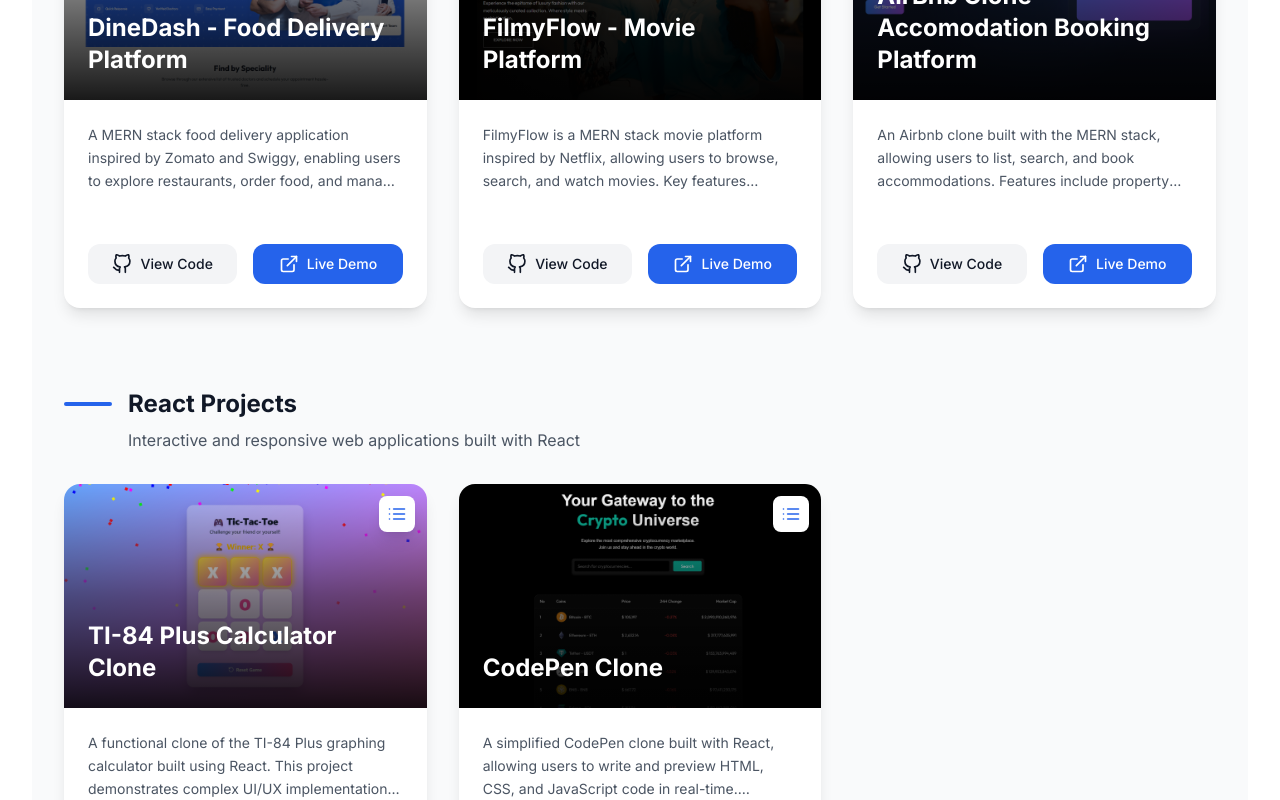
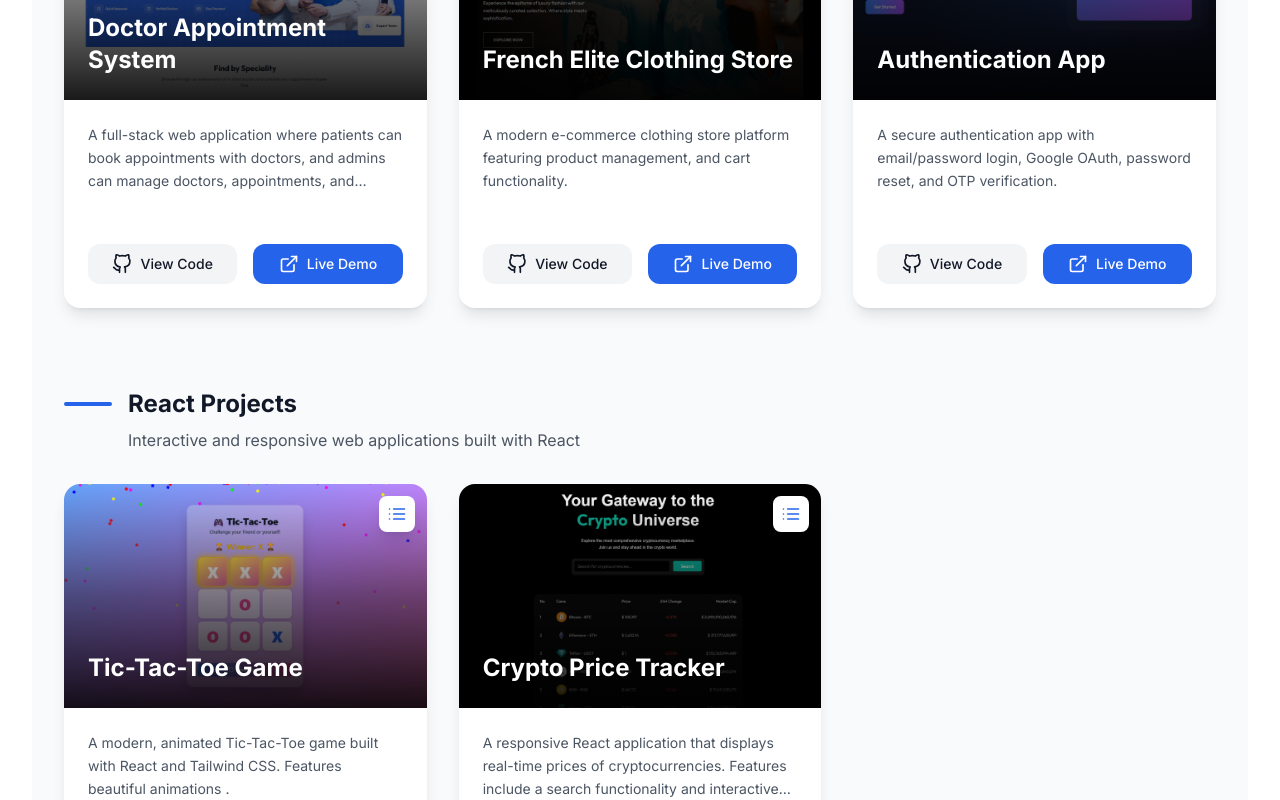
Before and after one commit to Vasuaghera/Portfolio, a React (Vite) app: page / in a window 1280 px wide. Shown: the part 2580-3380 px from the top of the page. Built offline with nearby package versions, Linux system fonts and the light colour scheme.

Commit message:
Update portfolio project with latest changes.

```diff
--- a/src/components/Projects.jsx
+++ b/src/components/Projects.jsx
@@ -14,95 +14,99 @@
 const Projects = () => {
   const mernProjects = [
     {
-      title: "DineDash - Food Delivery Platform",
-      description: "A MERN stack food delivery application inspired by Zomato and Swiggy, enabling users to explore restaurants, order food, and manage deliveries. Features include user authentication, real-time order tracking, and a comprehensive admin panel for restaurant management.",
+      title: "Doctor Appointment System",
+      description: "A full-stack web application where patients can book appointments with doctors, and admins can manage doctors, appointments, and earnings.",
       image: d,
-      githubLink: "https://github.com/Vasuaghera/DineDash",
-      liveLink: "https://dinedash.vercel.app/",
+      githubLink: "https://github.com/Vasuaghera/Doctor_appointment_booking_system",
+      liveLink: "https://doctor-appointment-booking-system-jade.vercel.app/",
       moreDetails: [
-        "Built with React, Redux, Node.js, Express.js, and MongoDB.",
-        "Implemented JWT for secure user authentication and authorization.",
-        "Real-time order status updates using Socket.IO (or similar).",
-        "Responsive UI/UX design with Tailwind CSS for seamless experience across devices.",
-        "Integrated payment gateway (e.g., Stripe) for secure transactions.",
-      ],
+        "Full-stack application enabling patients to book appointments with doctors.",
+        "Role-based dashboards for patients, doctors, and admins to manage profiles and appointments.",
+        "Secure user authentication with login and registration.",
+        "Email notifications to users.",
+        "Admin panel to manage doctors, appointments, and view earnings.",
+        "Built with React, Express.js, MongoDB."
+      ]
     },
     {
-      title: "FilmyFlow - Movie Platform",
-      description: "FilmyFlow is a MERN stack movie platform inspired by Netflix, allowing users to browse, search, and watch movies. Key features include a robust movie database, user profiles, watchlists, and personalized recommendations.",
+      title: "French Elite Clothing Store",
+      description: "A modern e-commerce clothing store platform featuring product management, and cart functionality.",
       image: f,
-      githubLink: "https://github.com/Vasuaghera/FilmyFlow",
-      liveLink: "https://filmyflow.vercel.app/",
+      githubLink: "https://github.com/Vasuaghera/Clothing-Website",
+      liveLink: "https://clothing-website-frontend3.onrender.com/",
       moreDetails: [
-        "Utilized React for dynamic frontend and Node.js with Express.js for backend APIs.",
-        "MongoDB for flexible data storage of movies, users, and watchlists.",
-        "Implemented movie search functionality with filters and sorting options.",
-        "User authentication and personalized dashboards for watch history and favorites.",
-        "Integrated with TMDB API for comprehensive movie data and posters.",
-      ],
+        "E-commerce website for browsing and purchasing clothing products.",
+        "Admin panel for product and order management.",
+        "Shopping cart functionality with product add/remove and checkout flow..",
+        "User authentication and secure account management.",
+        "Fast, modern UI built with React and Vite.",
+        "Backend powered by Node.js, Express.js, and MongoDB for data handling."
+      ]
     },
     {
-      title: "AirBnb Clone - Accomodation Booking Platform",
-      description: "An Airbnb clone built with the MERN stack, allowing users to list, search, and book accommodations. Features include property listings with images, user authentication, booking management, and a messaging system.",
+      title: "Authentication App",
+      description: "A secure authentication app with email/password login, Google OAuth, password reset, and OTP verification.",
       image: a,
-      githubLink: "https://github.com/Vasuaghera/AirBnb-Clone",
-      liveLink: "https://airbnb-clone-rose-beta.vercel.app/",
+      githubLink: "https://github.com/Vasuaghera/Authentication-App",
+      liveLink: "https://authentication-app-9.onrender.com/",
       moreDetails: [
-        "Frontend developed with React and Tailwind CSS for modern UI.",
-        "Backend powered by Node.js and Express.js, with MongoDB as the database.",
-        "User authentication, property creation, and booking functionalities.",
-        "Image upload (e.g., Cloudinary) for property photos.",
-        "Responsive design for optimal viewing on all devices.",
-      ],
-    },
+        "Secure authentication system supporting email/password login and Google OAuth.",
+        "OTP verification.",
+        "User profile management with options to update details.",
+        "Password reset functionality via email to enhance account security.",
+        "Implemented JWT for secure session management.",
+        "Built using React, Node.js, Express.js, MongoDB, JWT, and OAuth."
+      ]
+    }
   ];
 
   const reactProjects = [
     {
-      title: "TI-84 Plus Calculator Clone",
-      description: "A functional clone of the TI-84 Plus graphing calculator built using React. This project demonstrates complex UI/UX implementation and intricate state management for calculator logic.",
+      title: "Tic-Tac-Toe Game",
+      description: "A modern, animated Tic-Tac-Toe game built with React and Tailwind CSS. Features beautiful animations .",
       image: ti,
-      githubLink: "https://github.com/Vasuaghera/TI-84-Plus-Calculator-Clone",
-      liveLink: "https://ti-84-plus-calculator.vercel.app/",
+      githubLink: "https://github.com/Vasuaghera/Tic-tac-toe",
+      liveLink: "https://tic-tac-toe-hwhg.onrender.com/",
       moreDetails: [
-        "Developed with React for component-based architecture.",
-        "Implemented full calculator functionality, including arithmetic operations, scientific functions, and graphing capabilities.",
-        "Responsive design to adapt to different screen sizes.",
-        "Complex state management for handling input, display, and calculation logic.",
-        "Clean and intuitive user interface resembling the original TI-84 Plus.",
-      ],
+        "Two-player Tic-Tac-Toe with intuitive interactions.",
+        "Smooth transitions and visual feedback enhance user experience.",
+        "Adds celebratory animations when a player wins.",
+        "Optimized for various devices, ensuring consistent gameplay across screen sizes.",
+        "Modern aesthetic with transparent elements and subtle shadows.",
+        "Built with React, Tailwind CSS, and Vite"
+      ]
     },
     {
-      title: "CodePen Clone",
-      description: "A simplified CodePen clone built with React, allowing users to write and preview HTML, CSS, and JavaScript code in real-time. Features include a resizable editor and live output display.",
+      title: "Crypto Price Tracker",
+      description: "A responsive React application that displays real-time prices of cryptocurrencies. Features include a search functionality and interactive charts for price analysis.",
       image: cp,
-      githubLink: "https://github.com/Vasuaghera/CodePen-Clone",
-      liveLink: "https://codepen-clone-drab.vercel.app/",
+      githubLink: "https://github.com/Vasuaghera/Crypto-Price-Tracker",
+      liveLink: "https://crypto-price-tracker-7doy.vercel.app/",
       moreDetails: [
-        "Frontend built using React for dynamic UI updates.",
-        "Real-time code compilation and rendering using iframes.",
-        "Resizable panels for HTML, CSS, JavaScript editors, and live preview.",
-        "Syntax highlighting for improved code readability.",
-        "Simple and intuitive interface for quick prototyping.",
-      ],
-    },
+        "Fetches and displays up-to-date prices of the top 100 cryptocurrencies using the CoinGecko API.",
+        "Allows users to search for specific cryptocurrencies by name . ",
+        "Utilizes Chart.js to present historical price data in an engaging visual format.",
+        "Temperature, humidity, and wind speed details",
+        "Ensures optimal viewing experience across various devices and screen sizes.",
+        "Implements a dark-themed user interface for better visual comfort."
+      ]
+    }
   ];
 
   const coreProjects = [
     {
-      title: "OOPs Concepts (C++)",
-      description: "A C++ project demonstrating fundamental Object-Oriented Programming (OOP) concepts such as encapsulation, inheritance, polymorphism, and abstraction through practical examples.",
+      title: "RideEase – Object-Oriented Ride Booking System",
+      description: "A console-based ride booking system developed in C++ using object-oriented programming principles. Features include user ride booking, fare calculation .",
       image: oops,
-      githubLink: "https://github.com/Vasuaghera/OOPs-Concepts",
-      liveLink: "#", // No live link for a C++ console application
+      githubLink: "https://github.com/Vasuaghera/RideEase-Object-Oriented-Ride-Booking-System-in-C-",
+      // liveLink: "https://github.com/Vasuaghera/RideEase-Object-Oriented-Ride-Booking-System-in-C-",
       moreDetails: [
-        "Implemented classes and objects to model real-world entities.",
-        "Demonstrated inheritance for code reusability and hierarchical relationships.",
-        "Showcased polymorphism through virtual functions and function overriding.",
-        "Utilized encapsulation to hide implementation details and expose interfaces.",
-        "Clear and well-commented code for educational purposes.",
-      ],
-    },
+        "Utilizes classes and objects to encapsulate functionalities like user management, ride booking, and fare calculation.",
+        "Enables users to book rides by providing pickup and drop-off locations.",
+        "Calculates fares based on distance and predefined rates, providing users with cost estimates.",
+        "Built with C++"
+      ]
+    }
   ];
 
   return (
```
